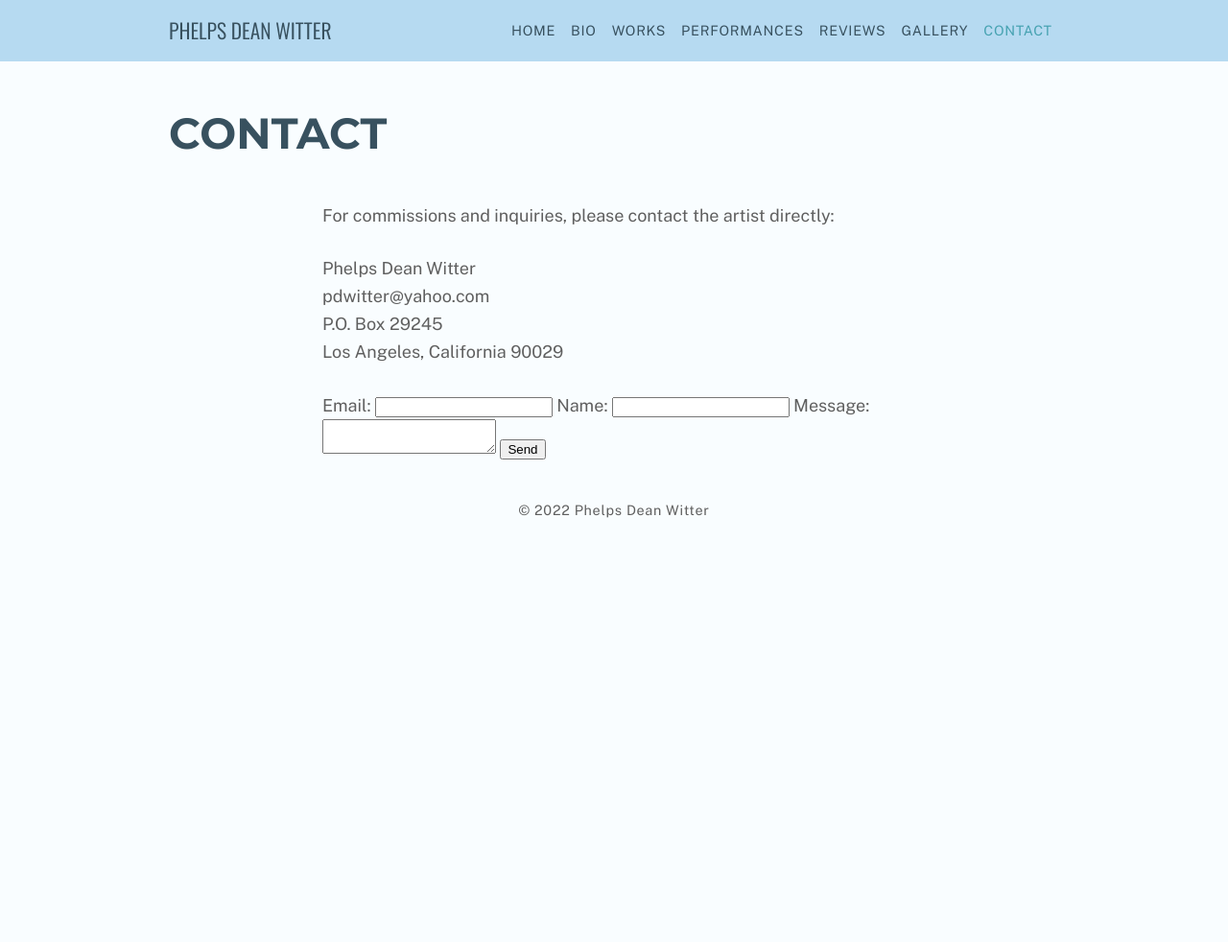
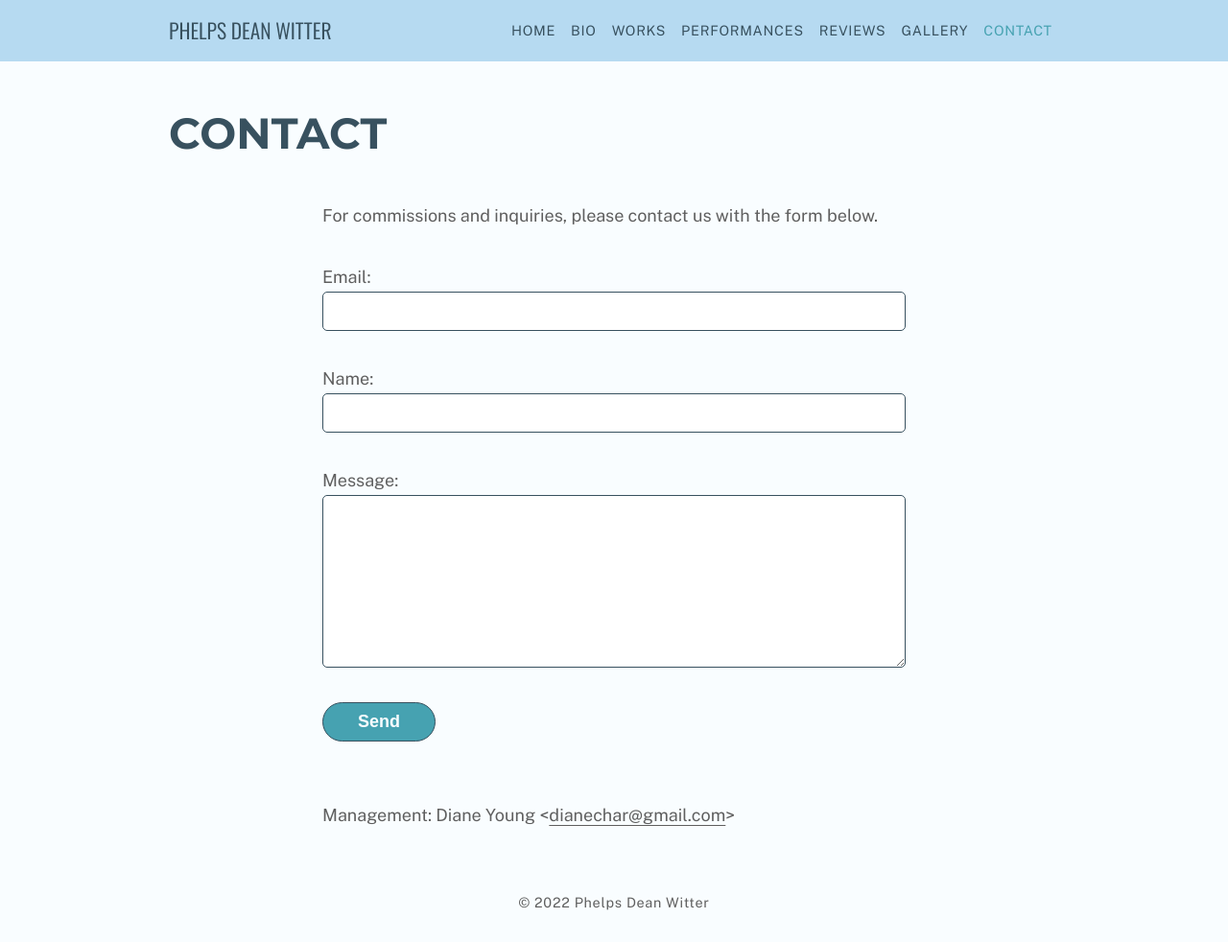
Before and after one commit to dianewitter/phelpsdeanwitter-com, a Jekyll site: the page built from contact.md, in a window 1280 px wide. Shown: the whole page at 96% size. Built offline with Jekyll 4.4.1, drawn with Linux system fonts in a browser that asks for light colours; our own code applies the rules of GitHub Pages for plain Markdown files; before the commit the page ends 900 px from its top, so only the background shows below that.

Commit message:
Update contact form styling

```diff
--- /dev/null
+++ b/assets/site/contact.scss
@@ -0,0 +1,44 @@
+---
+---
+@charset "utf-8";
+@import "base";
+
+input, textarea {
+    display: block;
+    width: 100%;
+    font-family: $text-font;
+    font-size: 1em;
+    border: 1px solid $brand-color-dark;
+    border-radius: 5px;
+    padding: .5em;
+    color: $text-color;
+
+    &:focus {
+        outline-color: $brand-color-medium;
+    }
+}
+
+textarea {
+    height: 10em;
+}
+
+label {
+    display: block;
+    margin-top: 2em;
+}
+
+button {
+    margin-top: 2em;
+    margin-bottom: 2em;
+    font-size: 1em;
+    border: 1px solid $brand-color-dark;
+    background-color: $brand-color-medium;
+    padding: .5em 2em;
+    border-radius: 2em;
+    color: $background-color;
+    font-weight: bold;
+
+    &:active {
+        background-color: $brand-color-light;
+    }
+}
--- a/contact.md
+++ b/contact.md
@@ -1,16 +1,11 @@
 ---
 body-class: contact
 title: Contact
+custom-css: contact
 ---
 
-For commissions and inquiries, please contact the artist directly:
+For commissions and inquiries, please contact us with the form below.
 
-> Phelps Dean Witter
-> pdwitter@yahoo.com
-> P.O. Box 29245
-> Los Angeles, California 90029
-
-<!-- modify this form HTML and place wherever you want your form -->
 <form
   action="https://formspree.io/f/xoqrzjaw"
   method="POST"
@@ -30,3 +25,5 @@ For commissions and inquiries, please contact the artist directly:
   <!-- your other form fields go here -->
   <button type="submit">Send</button>
 </form>
+
+Management: Diane Young <[dianechar@gmail.com](mailto:dianechar@gmail.com)>
```
